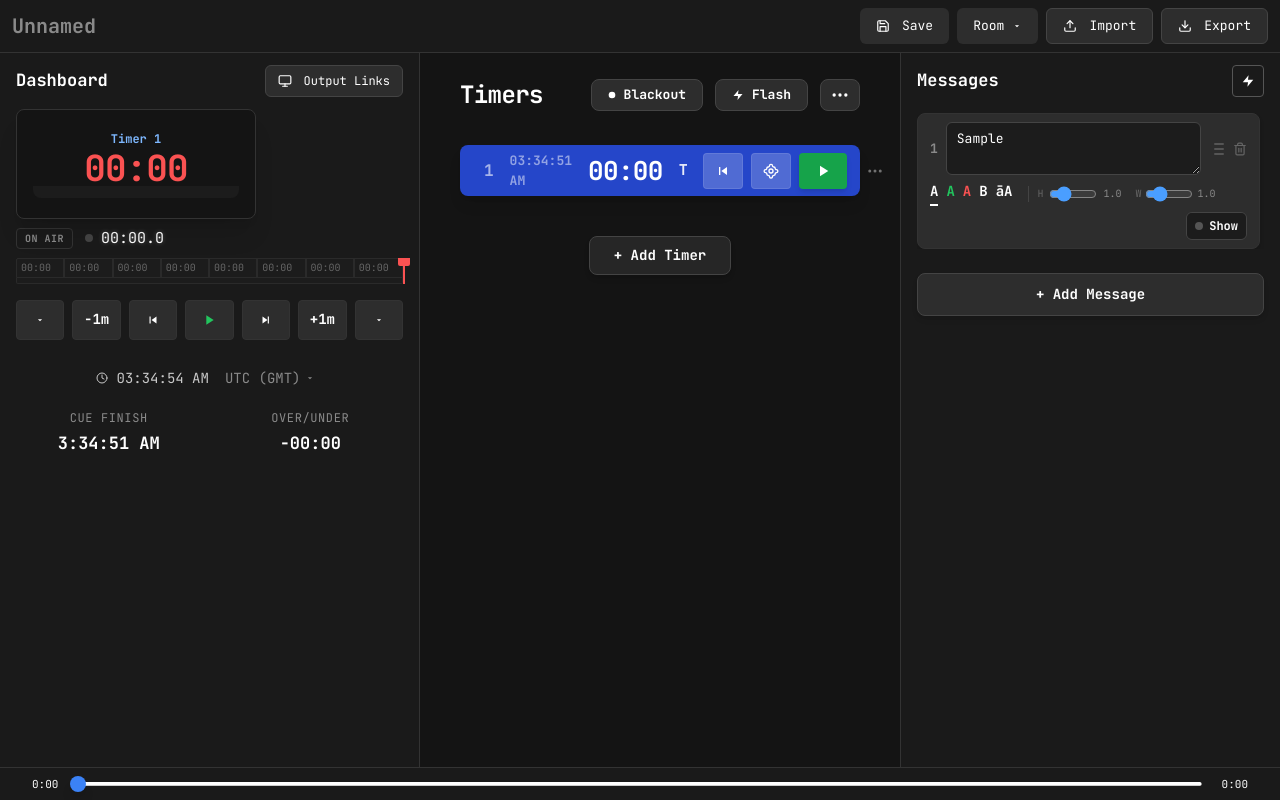
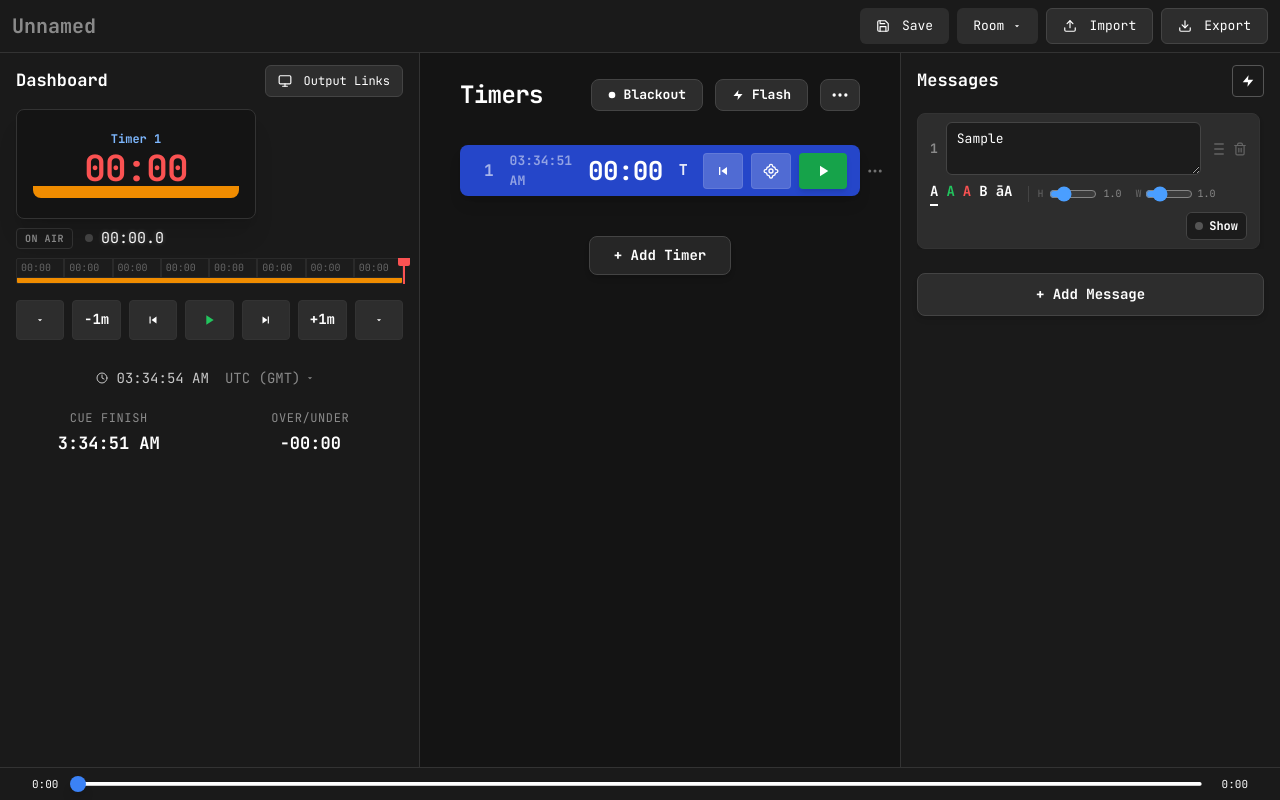
Before and after one commit to e1n7/stage-timer, a React (Vite) app: page / in a window 1280 px wide. Both pictures are taken after typing "Sample" into the empty fields and a click on the button "+ Add Timer". Built offline with nearby package versions, Linux system fonts and the light colour scheme.

Commit message:
Fix synchronized progress bars and restore output layout

```diff
--- a/src/App.tsx
+++ b/src/App.tsx
@@ -1241,7 +1241,8 @@ function App() {
     if (activeTimerId && activeTimerState) {
       syncOutput({
         ...activeTimerState.syncState,
-        totalTime: activeTimerState.settings.targetDuration || activeTimerState.DEFAULT_TIME,
+        totalTime: Math.max(0, Number(activeTimerState.settings.targetDuration ?? 0)),
+        mode: activeTimerState.syncState.mode,
         segments: activeTimerState.settings.segments,
         fontHeight: activeTimerState.settings.fontHeight || 1.6,
         fontWidth: activeTimerState.settings.fontWidth || 1.0,
@@ -1265,7 +1266,8 @@ function App() {
     if (activeTimerId && activeTimerState) {
       syncOutput({
         ...activeTimerState.syncState,
-        totalTime: activeTimerState.settings.targetDuration || activeTimerState.DEFAULT_TIME,
+        totalTime: Math.max(0, Number(activeTimerState.settings.targetDuration ?? 0)),
+        mode: activeTimerState.syncState.mode,
         segments: activeTimerState.settings.segments,
         fontHeight: activeTimerState.settings.fontHeight || 1.6,
         fontWidth: activeTimerState.settings.fontWidth || 1.0,
@@ -1398,6 +1400,9 @@ function App() {
   const currentTime = activeTimerState ? formatClock(activeTimerState.seconds) : '--:--';
   const displaySeconds = activeTimerState ? activeTimerState.seconds : 0;
   const displaySettings = activeTimerState ? activeTimerState.settings : { title: 'No Active Timer', segments: [] };
+  // Keep every dashboard progress calculation on the same assigned duration.
+  const activeTotalTime = Math.max(0, Number(activeTimerState?.settings?.targetDuration ?? 0));
+  const activeProgressTotal = Math.max(activeTotalTime, 1);
 
   const getDashboardTextColor = () => {
     if (!activeTimerId) return '#333';
@@ -1519,7 +1524,7 @@ function App() {
             >
               {displaySeconds < 0 && activeTimerState?.settings.mode === 'countdown' ? '+' + formatClock(Math.abs(displaySeconds)) : currentTime}
             </div>
-            {activeTimerId && <ProgressBar currentSeconds={displaySeconds} totalSeconds={activeTimerState?.settings.targetDuration || 600} segments={displaySettings.segments} height="h-3" className="absolute right-0 bottom-0 left-0 rounded-t-none rounded-b-lg rounded-bl-lg" />}
+            {activeTimerId && <ProgressBar currentSeconds={displaySeconds} totalSeconds={activeTotalTime} segments={displaySettings.segments} mode={activeTimerState?.syncState?.mode || displaySettings.mode} height="h-3" className="absolute right-0 bottom-0 left-0 rounded-t-none rounded-b-lg rounded-bl-lg" />}
             </>
             )}
           </div>
@@ -1547,7 +1552,7 @@ function App() {
                   const rect = e.currentTarget.getBoundingClientRect();
                   const x = e.clientX - rect.left;
                   const percentage = Math.max(0, Math.min(1, x / rect.width));
-                  const targetDuration = activeTimerState?.settings.targetDuration || 600;
+                  const targetDuration = activeTotalTime;
                   setHoverTime(targetDuration * (1 - percentage));
                 }}
                 onMouseLeave={() => setHoverTime(null)}
@@ -1556,7 +1561,7 @@ function App() {
                   const rect = e.currentTarget.getBoundingClientRect();
                   const x = e.clientX - rect.left;
                   const percentage = Math.max(0, Math.min(1, x / rect.width));
-                  const targetDuration = activeTimerState?.settings.targetDuration || 600;
+                  const targetDuration = activeTotalTime;
                   const targetTime = targetDuration * (1 - percentage);
                   sendControl('SET', targetTime);
                 }}
@@ -1571,13 +1576,13 @@ function App() {
                     );
                   })}
                 </div>
-                <ProgressBar currentSeconds={displaySeconds} totalSeconds={activeTimerState?.settings.targetDuration || 600} segments={displaySettings.segments} height="h-1.5" className="border-x border-b border-[#2a2a2a] rounded-b-sm" />
+                <ProgressBar currentSeconds={displaySeconds} totalSeconds={activeTotalTime} segments={displaySettings.segments} mode={activeTimerState?.syncState?.mode || displaySettings.mode} height="h-1.5" className="border-x border-b border-[#2a2a2a] rounded-b-sm" />
 
                 {/* Red Playhead Marker */}
                 <div
                   className="absolute top-0 bottom-0 w-[2px] bg-[#fa5252] pointer-events-none z-10"
                   style={{
-                    left: `${Math.max(0, Math.min(100, (1 - (displaySeconds / (activeTimerState?.settings.targetDuration || 600))) * 100))}%`,
+                    left: `${Math.max(0, Math.min(100, (1 - (displaySeconds / activeProgressTotal)) * 100))}%`,
                     transition: activeTimerState?.isRunning ? 'none' : 'left 0.1s linear'
                   }}
                 >
@@ -1589,7 +1594,7 @@ function App() {
                   <div
                     className="absolute top-0 bottom-0 w-[1px] bg-white/40 pointer-events-none z-0"
                     style={{
-                      left: `${Math.max(0, Math.min(100, (1 - (hoverTime / (activeTimerState?.settings.targetDuration || 600))) * 100))}%`
+                      left: `${Math.max(0, Math.min(100, (1 - (hoverTime / activeProgressTotal)) * 100))}%`
                     }}
                   />
                 )}
--- a/src/components/ProgressBar.tsx
+++ b/src/components/ProgressBar.tsx
@@ -1,7 +1,7 @@
 import React from 'react';
 
 export interface ProgressSegment {
-  threshold: number; // seconds
+  threshold: number;
   color: string;
 }
 
@@ -9,96 +9,76 @@ interface ProgressBarProps {
   currentSeconds: number;
   totalSeconds: number;
   segments: ProgressSegment[];
+  mode?: 'countdown' | 'countup' | 'time';
   className?: string;
   height?: string;
 }
 
 /**
- * Countdown progress bar that reads GREEN -> ORANGE -> RED from LEFT to RIGHT,
- * and diminishes from the GREEN (left) side as time runs out:
- *
- *   Full time : [GREEN ..................|ORANGE|RED]   (left edge = full time)
- *   Near zero :                              [RED]
- *
- * The rightmost edge is always the "zero" end (red). As the countdown runs,
- * the colored fill shrinks rightward — the green portion disappears first —
- * until only the red zone remains at the right end, then the bar empties.
+ * Shared stage progress bar. Thresholds are remaining seconds, so the full
+ * track is ordered green -> warning -> danger from left to right. Both the
+ * dashboard and output view use this component and the same assigned duration.
  */
 export const ProgressBar: React.FC<ProgressBarProps> = ({
   currentSeconds,
   totalSeconds,
   segments,
+  mode = 'countdown',
   className = '',
   height = 'h-4',
 }) => {
-  const safeTotal = Math.max(totalSeconds, 1);
-  // Percentage of time REMAINING — the colored portion width.
-  const remainingPercent = (Math.min(Math.max(currentSeconds, 0), safeTotal) / safeTotal) * 100;
+  const total = Math.max(0, Number.isFinite(totalSeconds) ? totalSeconds : 0);
+  const safeTotal = Math.max(total, 1);
+  const current = Number.isFinite(currentSeconds) ? currentSeconds : 0;
+  const clampedCurrent = total > 0 ? Math.max(0, Math.min(current, total)) : 0;
 
-  // The colored track spans the full bar width, ordered left-to-right:
-  // green first (full time), then warning zones in descending threshold
-  // order, ending with red at the far right (zero).
+  const normalizedSegments = [...(segments || [])]
+    .map((segment) => ({
+      threshold: Math.max(0, Math.min(safeTotal, Number(segment.threshold) || 0)),
+      color: segment.color,
+    }))
+    .filter((segment) => Boolean(segment.color))
+    .sort((a, b) => a.threshold - b.threshold);
+
   const zones: { width: number; color: string }[] = [];
-
-  const descendingSegments = [...segments].sort((a, b) => b.threshold - a.threshold);
-
-  // Build zones left-to-right (green first, red last). The fill div is
-  // right-anchored, so the first child (green) sits at the left edge of
-  // the visible fill and red/orange end up at the right end of the fill.
-  const zoneWidths: { width: number; color: string }[] = [];
-
-  let lastThreshold = safeTotal;
-
-  // Green zone from total down to the largest warning threshold.
-  if (descendingSegments.length > 0) {
-    zoneWidths.push({
-      width: ((lastThreshold - descendingSegments[0].threshold) / safeTotal) * 100,
-      color: '#22c55e'
-    });
-    lastThreshold = descendingSegments[0].threshold;
-  }
-
-  // Warning zones moving toward zero, largest threshold first.
-  for (const seg of descendingSegments) {
-    if (seg.threshold < lastThreshold) {
-      zoneWidths.push({
-        width: ((lastThreshold - seg.threshold) / safeTotal) * 100,
-        color: seg.color
+  let cursor = 0;
+  for (const segment of normalizedSegments) {
+    if (segment.threshold > cursor) {
+      zones.push({
+        width: ((segment.threshold - cursor) / safeTotal) * 100,
+        color: segment.color,
       });
-      lastThreshold = seg.threshold;
+      cursor = segment.threshold;
     }
   }
-
-  // Red zone from the smallest threshold down to zero (rightmost).
-  if (lastThreshold > 0) {
-    zoneWidths.push({
-      width: (lastThreshold / safeTotal) * 100,
-      color: '#fa5252'
+  if (cursor < safeTotal) {
+    zones.push({
+      width: ((safeTotal - cursor) / safeTotal) * 100,
+      color: '#22c55e',
     });
   }
 
-  zones.push(...zoneWidths);
-
-  // Overtime: nothing remaining — full bar red.
-  const overtime = currentSeconds < 0;
+  const displayZones = [...zones].reverse();
+  const ratio = total > 0 ? clampedCurrent / safeTotal : 0;
+  const visiblePercent = (mode === 'countup' ? ratio : 1 - ratio) * 100;
+  const isCountup = mode === 'countup';
 
   return (
     <div className={`relative w-full overflow-hidden bg-[#1c1c1c] ${height} ${className}`}>
-      {/* The full colored timeline: green on the left -> red on the right.
-          The visible portion is anchored to the RIGHT (the zero end), so the
-          fill visibly diminishes from the left (green disappears first). */}
       <div
-        className="absolute right-0 top-0 flex h-full"
-        style={{ width: `${Math.min(100, remainingPercent)}%` }}
+        className={`absolute top-0 flex h-full ${isCountup ? 'left-0' : 'right-0'}`}
+        style={{ width: `${Math.max(0, Math.min(100, visiblePercent))}%` }}
       >
-        {zones.map((zone, i) => (
+        {displayZones.map((zone, index) => (
           <div
-            key={i}
+            key={`${zone.color}-${index}`}
             style={{ width: `${zone.width}%`, backgroundColor: zone.color }}
-            className="h-full"
+            className="h-full shrink-0"
           />
         ))}
       </div>
     </div>
   );
 };
+
+export default ProgressBar;
--- a/src/components/TimerOutput.tsx
+++ b/src/components/TimerOutput.tsx
@@ -76,8 +76,8 @@ export const TimerOutput = () => {
         syncStateRef.current.isEmpty = !!data.isEmpty;
       }
 
-      if ('totalTime' in data) setTotalTime(data.totalTime);
-      if ('segments' in data) setSegments(data.segments);
+      if ('totalTime' in data) setTotalTime(Math.max(0, Number(data.totalTime) || 0));
+      if ('segments' in data) setSegments(Array.isArray(data.segments) ? data.segments : []);
       if ('title' in data) setTitle(data.title || '');
       if ('fontHeight' in data) setFontHeight(data.fontHeight || 1.6);
       if ('fontWidth' in data) setFontWidth(data.fontWidth || 1.0);
@@ -89,14 +89,9 @@ export const TimerOutput = () => {
         setMessageUppercase(!!data.messageUppercase);
         if (typeof data.messageFontHeight === 'number') setMessageFontHeight(data.messageFontHeight);
         if (typeof data.messageFontWidth === 'number') setMessageFontWidth(data.messageFontWidth);
-        // Persistent show: stays on screen until toggled off
-        if ('messageShown' in data) {
-          setMessageVisible(hasMsg && !!data.messageShown);
-        }
+        if ('messageShown' in data) setMessageVisible(hasMsg && !!data.messageShown);
       }
-      if ('messageShown' in data) {
-        setMessageVisible(!!data.messageShown);
-      }
+      if ('messageShown' in data) setMessageVisible(!!data.messageShown);
       if ('messageFlash' in data) {
         const flashOn = !!data.messageFlash;
         setMessageFlashing(flashOn);
@@ -183,16 +178,9 @@ export const TimerOutput = () => {
       if (syncIsRunning && startTime !== null) {
         const elapsed = (Date.now() - startTime) / 1000;
         setSeconds(() => {
-          let next: number;
-          if (mode === 'countdown') {
-            next = initialSeconds - elapsed;
-            return Math.round(next * 10) / 10;
-          } else if (mode === 'countup') {
-            next = initialSeconds + elapsed;
-            return Math.round(next * 10) / 10;
-          } else {
-            return Date.now() / 1000;
-          }
+          if (mode === 'countdown') return Math.round((initialSeconds - elapsed) * 10) / 10;
+          if (mode === 'countup') return Math.round((initialSeconds + elapsed) * 10) / 10;
+          return Date.now() / 1000;
         });
       } else {
         setSeconds(initialSeconds);
@@ -203,8 +191,10 @@ export const TimerOutput = () => {
     return () => clearInterval(interval);
   }, [isRunning]);
 
+  const currentMode = syncStateRef.current.mode;
+
   const getTextColor = () => {
-    if (isEmpty) return '#000000'; // Invisible or black in empty state
+    if (isEmpty) return '#000000';
     const rounded = Math.floor(seconds);
     if (rounded <= 0) return '#fa5252';
     const sorted = [...segments].sort((a, b) => a.threshold - b.threshold);
@@ -236,7 +226,6 @@ export const TimerOutput = () => {
       className="group relative flex h-screen w-screen flex-col items-center justify-center overflow-hidden transition-all duration-300"
       style={{ backgroundColor: '#0a0a0a' }}
     >
-      {/* Maximize Button - shows on hover over its area */}
       <button
         onClick={toggleFullscreen}
         className="absolute right-4 top-4 z-50 flex h-12 w-12 items-center justify-center rounded-full bg-white/10 text-white opacity-0 transition-all duration-300 hover:bg-white/20 hover:opacity-100"
@@ -267,19 +256,19 @@ export const TimerOutput = () => {
           </div>
         </div>
       ) : (
-        <div className="flex h-full w-full flex-col items-center justify-between px-[1vw] py-[1vh]">
+        <div className="flex h-full w-full flex-col items-center justify-between px-[1vw] pt-[1vh] pb-[2vh]">
           {seconds < 0 && (
             <div className="absolute left-1/2 top-[3vh] z-10 -translate-x-1/2">
               <span className="inline-block rounded bg-[#fa5252]/20 px-6 py-3 text-[4vh] font-bold uppercase tracking-[0.15em] text-[#fa5252]">Overtime</span>
             </div>
           )}
-          <div className="flex flex-1 w-full flex-col items-center justify-center">
-            {/* Timer digits - huge, rounded, status-colored like the reference */}
+          <div className="flex min-h-0 flex-1 w-full flex-col items-center justify-center overflow-visible">
             <div
-              className="text-center font-bold tabular-nums transition-all duration-75"
+              className="text-center font-bold tabular-nums tracking-tighter whitespace-nowrap transition-all duration-75"
               style={{
                 color: getTextColor(),
-                fontSize: (messageVisible || messageFlashing) && messageText ? 'min(80vw, 44vh)' : 'min(98vw, 84vh)',
+                // Leave room for the progress bar while keeping the digits tall on every screen.
+                fontSize: (messageVisible || messageFlashing) && messageText ? 'min(80vw, 38vh)' : 'min(92vw, 42vh)',
                 lineHeight: 1,
                 fontFamily: 'Inter, system-ui, sans-serif',
                 fontStretch: 'ultra-expanded',
@@ -287,12 +276,11 @@ export const TimerOutput = () => {
                 opacity: (isFlashing && !flash) ? 0 : 1,
                 textShadow: flash ? `0 0 100px ${getGlowColor()}` : 'none',
                 transform: `scale(${fontWidth}, ${fontHeight})`,
-                transformOrigin: 'center'
+                transformOrigin: 'center center'
               }}
             >
               {seconds < 0 ? '+' + formatClock(Math.abs(seconds)) : formatClock(seconds)}
             </div>
-            {/* Message display - below the timer */}
             {(messageVisible || messageFlashing) && messageText && (
               <div
                 className="mt-[3vh] text-center transition-opacity duration-150"
@@ -314,9 +302,9 @@ export const TimerOutput = () => {
             )}
           </div>
           {(messageVisible || messageFlashing) && messageText ? null : (
-          <div className="w-full">
-            <ProgressBar currentSeconds={seconds} totalSeconds={totalTime || 1} segments={segments} height="h-5" className="rounded-none" />
-          </div>
+            <div className="w-full shrink-0">
+              <ProgressBar currentSeconds={seconds} totalSeconds={totalTime} segments={segments} mode={currentMode} height="h-[6vh]" className="rounded-xl shadow-2xl border border-white/5" />
+            </div>
           )}
         </div>
       )}
```
